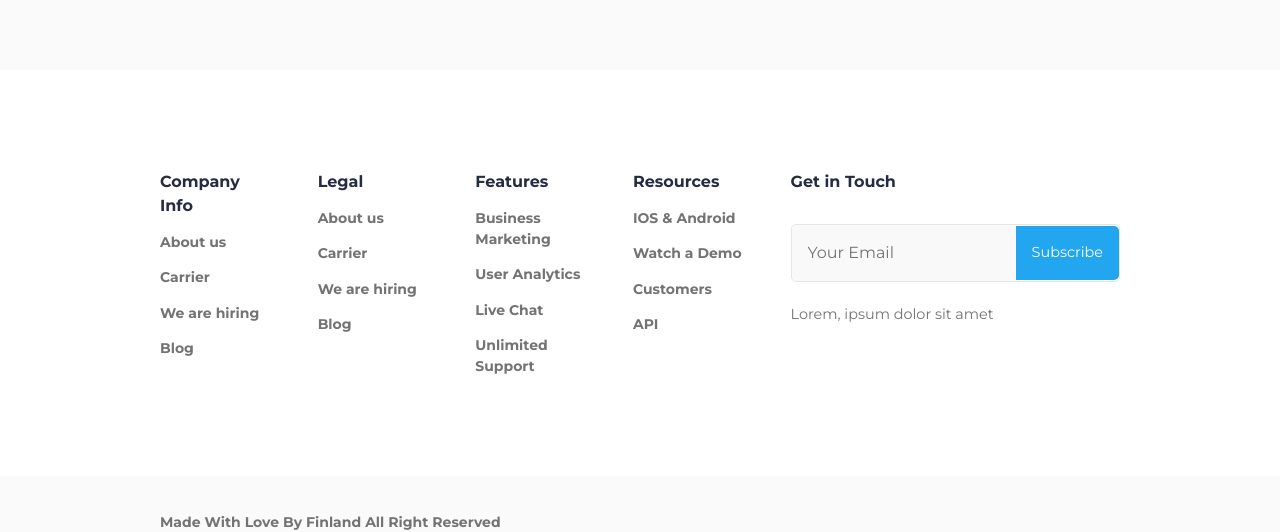
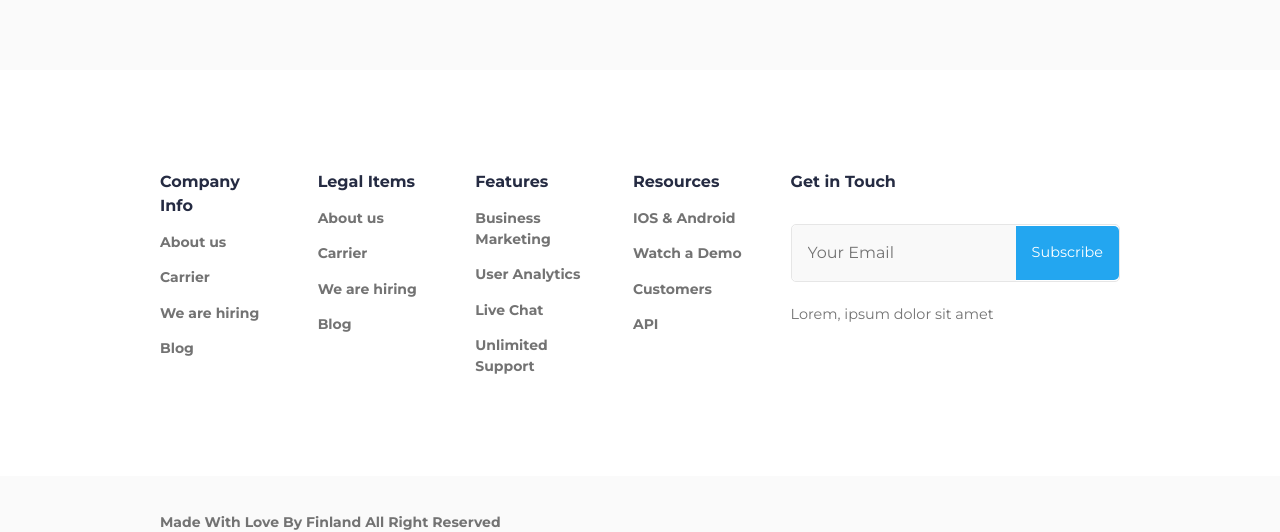
Before and after one commit to CrownedTechie/Sample-ecommerce-site, a React (Vite) app: page / in a window 1280 px wide. Shown: the part 5433-5965 px from the top of the page. Built offline with nearby package versions, Linux system fonts and the light colour scheme.

Commit message:
refactor code in the footer component to reduce redundancy

```diff
--- a/src/components/Footer.jsx
+++ b/src/components/Footer.jsx
@@ -3,8 +3,16 @@ import DisplayImg from './DisplayImg';
 import facebookBlue from '../assets/facebook-blue.png';
 import instagramBlue from '../assets/instagram-blue.png';
 import twitterBlue from '../assets/twitter-blue.png';
-import IconBtn from './IconBtn';
+import { FOOTER_LINKS } from '../data';
 
+const FooterList = ({title, items}) => (
+    <ul>
+        <h4>{title}</h4>
+        {items.map((item, index) => (
+            <li key={index}> { item } </li>
+        ))}
+    </ul>
+);
 
 const Footer = () => {
   return (
@@ -21,38 +29,9 @@ const Footer = () => {
               </div>
 
               <div className='footer-center'>
-                  <ul>
-                      <h4>Company Info</h4>
-                      <li>About us</li>
-                      <li>Carrier</li>
-                      <li>We are hiring</li>
-                      <li>Blog</li>
-                  </ul>
-
-                  <ul>
-                      <h4>Legal</h4>
-                      <li>About us</li>
-                      <li>Carrier</li>
-                      <li>We are hiring</li>
-                      <li>Blog</li>
-                  </ul>
-
-                  <ul>
-                      <h4>Features</h4>
-                      <li>Business Marketing</li>
-                      <li>User Analytics</li>
-                      <li>Live Chat</li>
-                      <li>Unlimited Support</li>
-                  </ul>
-
-
-                  <ul>
-                      <h4>Resources</h4>
-                      <li>IOS & Android</li>
-                      <li>Watch a Demo</li>
-                      <li>Customers</li>
-                      <li>API</li>
-                  </ul>
+                {FOOTER_LINKS.map((link, index) => (
+                        <FooterList key={index} title={link.title} items={link.items} />
+                ))}
 
                 <ul>
                     <h4>Get in Touch</h4>
--- a/src/data.jsx
+++ b/src/data.jsx
@@ -0,0 +1,18 @@
+export const FOOTER_LINKS = [
+    {
+        title: 'Company Info',
+        items: ["About us", "Carrier", "We are hiring", "Blog"]
+    },
+    {
+        title: 'Legal Items',
+        items: ["About us", "Carrier", "We are hiring", "Blog"]
+    },
+    {
+        title: 'Features',
+        items: ["Business Marketing", "User Analytics", "Live Chat", "Unlimited Support"]
+    },
+    {
+        title: 'Resources',
+        items: ["IOS & Android", "Watch a Demo", "Customers", "API"]
+    }
+];
```
Lines whose indentation alone changed are shown as unchanged.
